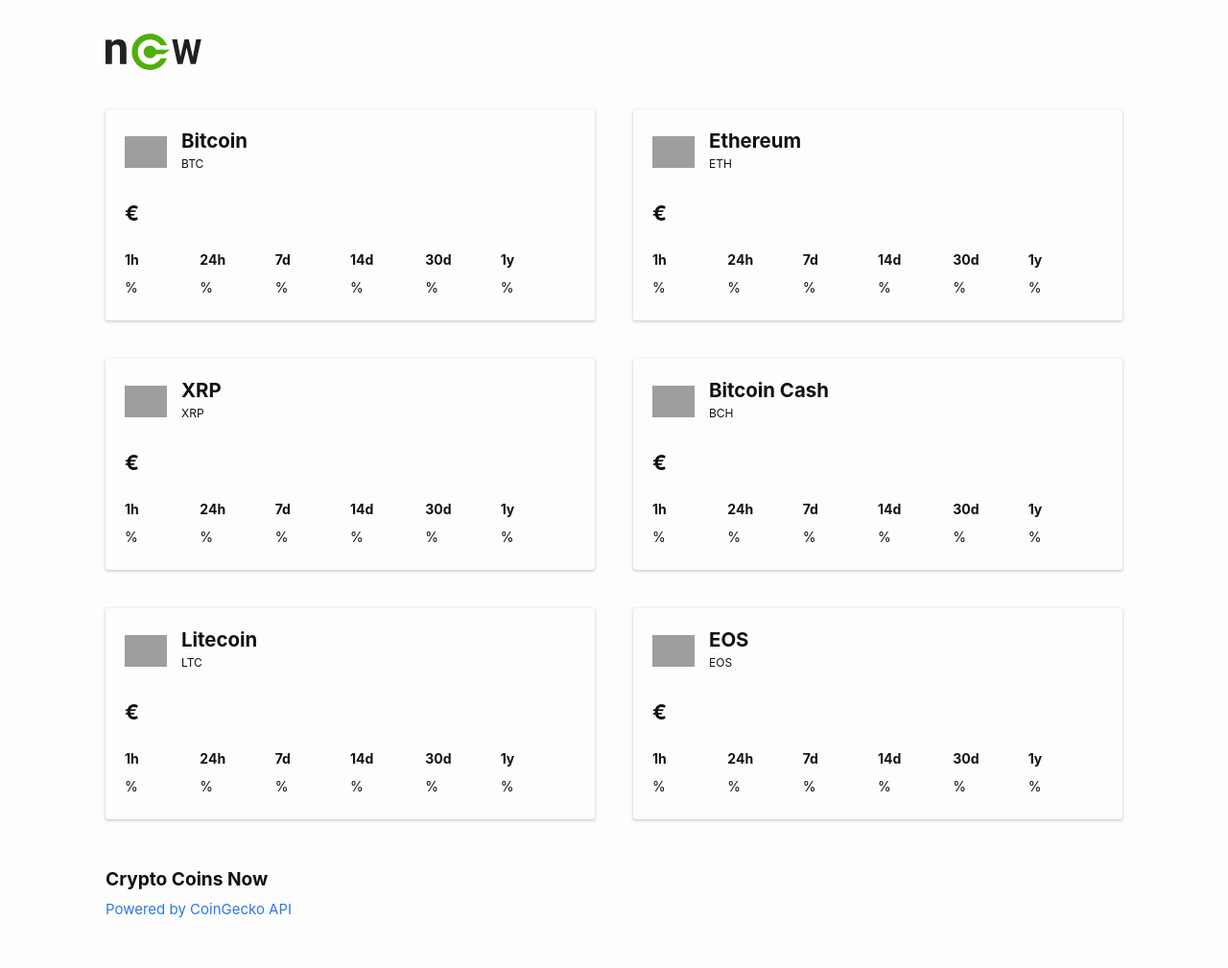
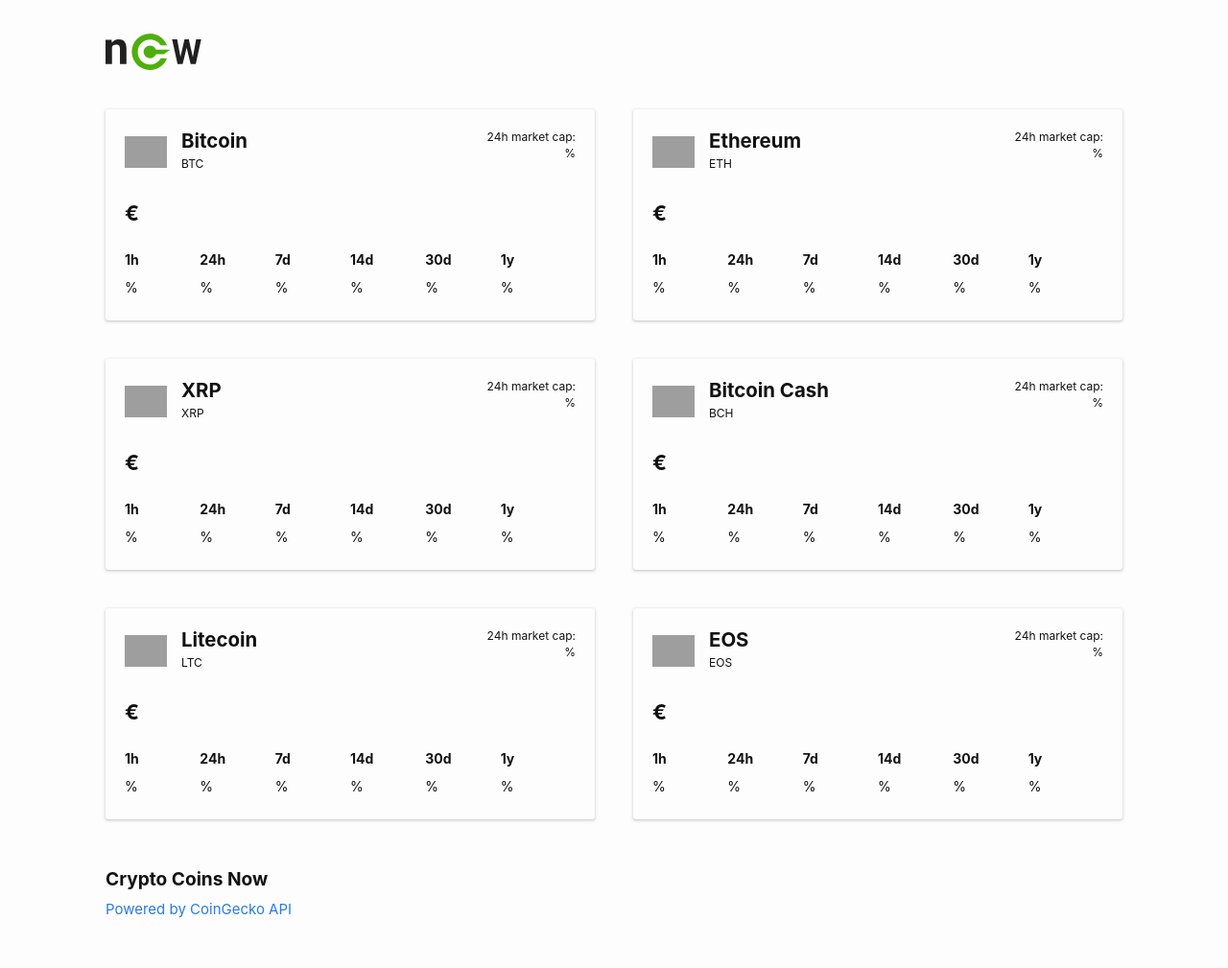
Before and after one commit to fakecoinbase/alexmsantosslashcoins, a Jekyll site: the page built from index.markdown, in a window 1280 px wide. Shown: the whole page at 96% size. Built offline with Jekyll 4.4.1, drawn with Linux system fonts in a browser that asks for light colours; grey boxes are pictures that could not be loaded.

Commit message:
add market cap

```diff
--- a/_layouts/home.html
+++ b/_layouts/home.html
@@ -12,6 +12,7 @@
     <ul id="cardContainer">
       <li id="bitcoin" class="card card-01">
         <a href="https://www.coingecko.com/en/coins/bitcoin" target="_blank">
+          <header class="card-header">
             <figure class="image">
               <img src="https://assets.coingecko.com/coins/images/1/large/bitcoin.png">
               <figcaption>
@@ -19,6 +20,11 @@
                 <p>BTC</p>
               </figcaption>
             </figure>
+            <div class="market-info">
+              <span>24h market cap:</span>
+              <span class="market_cap">%</span>
+            </div>
+          </header>
           <div class="eur-value"><span class="price">€</span><span class="plus">+</span><span class="price_change_24h"></div>
           <table>
             <tr>
@@ -42,6 +48,7 @@
       </li>
       <li id="ethereum" class="card card-02">
         <a href="https://www.coingecko.com/en/coins/ethereum" target="_blank">
+          <header class="card-header">
             <figure class="image">
               <img src="https://assets.coingecko.com/coins/images/279/large/ethereum.png">
               <figcaption>
@@ -49,6 +56,11 @@
                 <p>ETH</p>
               </figcaption>
             </figure>
+            <div class="market-info">
+              <span>24h market cap:</span>
+              <span class="market_cap">%</span>
+            </div>
+          </header>
           <div class="eur-value"><span class="price">€</span><span class="plus">+</span><span class="price_change_24h"></div>
           <table>
             <tr>
@@ -72,6 +84,7 @@
       </li>
       <li id="ripple" class="card card-01">
         <a href="https://www.coingecko.com/en/coins/xrp" target="_blank">
+          <header class="card-header">
             <figure class="image">
               <img src="https://assets.coingecko.com/coins/images/44/large/xrp.png">
               <figcaption>
@@ -79,6 +92,11 @@
                 <p>XRP</p>
               </figcaption>
             </figure>
+            <div class="market-info">
+              <span>24h market cap:</span>
+              <span class="market_cap">%</span>
+            </div>
+          </header>
           <div class="eur-value"><span class="price">€</span><span class="plus">+</span><span class="price_change_24h"></div>
           <table>
             <tr>
@@ -102,6 +120,7 @@
       </li>
       <li id="bitcoinCash" class="card card-04">
         <a href="https://www.coingecko.com/en/coins/bitcoin-cash" target="_blank">
+          <header class="card-header">
             <figure class="image">
               <img src="https://assets.coingecko.com/coins/images/7895/large/B_GPCvVG_400x400.jpg">
               <figcaption>
@@ -109,6 +128,11 @@
                 <p>BCH</p>
               </figcaption>
             </figure>
+            <div class="market-info">
+              <span>24h market cap:</span>
+              <span class="market_cap">%</span>
+            </div>
+          </header>
           <div class="eur-value"><span class="price">€</span><span class="plus">+</span><span class="price_change_24h"></div>
           <table>
             <tr>
@@ -132,6 +156,7 @@
       </li>
       <li id="litecoin" class="card card-05">
         <a href="https://www.coingecko.com/en/coins/litecoin" target="_blank">
+          <header class="card-header">
             <figure class="image">
               <img src="https://assets.coingecko.com/coins/images/2/large/litecoin.png">
               <figcaption>
@@ -139,6 +164,11 @@
                 <p>LTC</p>
               </figcaption>
             </figure>
+            <div class="market-info">
+              <span>24h market cap:</span>
+              <span class="market_cap">%</span>
+            </div>
+          </header>
           <div class="eur-value"><span class="price">€</span><span class="plus">+</span><span class="price_change_24h"></div>
           <table>
             <tr>
@@ -162,6 +192,7 @@
       </li>
       <li id="eos" class="card card-06">
         <a href="https://www.coingecko.com/en/coins/eos" target="_blank">
+          <header class="card-header">
             <figure class="image">
               <img src="https://assets.coingecko.com/coins/images/738/large/eos-eos-logo.png">
               <figcaption>
@@ -169,6 +200,11 @@
                 <p>EOS</p>
               </figcaption>
             </figure>
+            <div class="market-info">
+              <span>24h market cap:</span>
+              <span class="market_cap">%</span>
+            </div>
+          </header>
           <div class="eur-value"><span class="price">€</span><span class="plus">+</span><span class="price_change_24h"></div>
           <table>
             <tr>
--- a/_sass/minima/_layout.scss
+++ b/_sass/minima/_layout.scss
@@ -377,6 +377,18 @@
       }
     }
   }
+  .card-header {
+    display: flex;
+    justify-content: space-between;
+  }
+  .market-info {
+    font-size: 12px;
+    line-height: 17px;
+    text-align: right;
+    span {
+      display: block;
+    }
+  }
   h1 {
     margin: 0;
   }
--- a/assets/js/scripts.js
+++ b/assets/js/scripts.js
@@ -1,6 +1,5 @@
 const ul = document.getElementById('cardContainer');
 const url = 'https://api.coingecko.com/api/v3/coins/markets?vs_currency=eur&ids=bitcoin%2Cethereum%2Cripple%2Clitecoin%2Cbitcoin-cash%2Ceos&order=market_cap_desc&per_page=100&page=1&sparkline=false&price_change_percentage=1h%2C24h%2C7d%2C14d%2C30d%2C1y';
-
 const liPrice = document.querySelectorAll(".price");
 const liChange24h = document.querySelectorAll(".price_change_24h");
 const liPlus = document.querySelectorAll(".plus");
@@ -10,6 +9,7 @@
 const li14dChange = document.querySelectorAll(".change14d");
 const li30dChange = document.querySelectorAll(".change30d");
 const li1yChange = document.querySelectorAll(".change1y");
+const limarketCap24h = document.querySelectorAll(".market_cap");
 
 function loadCoins() {
   fetch(url)
@@ -25,6 +25,7 @@
         li14dChange[i].textContent = data[i].price_change_percentage_14d_in_currency.toFixed(1) + '%';
         li30dChange[i].textContent = data[i].price_change_percentage_30d_in_currency.toFixed(1) + '%';
         li1yChange[i].textContent = data[i].price_change_percentage_1y_in_currency.toFixed(1) + '%';
+        limarketCap24h[i].textContent = data[i].market_cap_change_percentage_24h.toFixed(2) + '%';
 
         if (data[i].price_change_percentage_1h_in_currency.toFixed(1) <= 0) {
             li1hChange[i].style.color = "#e15241";
@@ -60,6 +61,11 @@
         } else {
             li1yChange[i].style.color = "#4eaf0a";
         }
+        if (data[i].market_cap_change_percentage_24h.toFixed(1) <= 0) {
+            limarketCap24h[i].style.color = "#e15241";
+        } else {
+            limarketCap24h[i].style.color = "#4eaf0a";
+        }
     }
 
   });
```
Lines whose indentation alone changed are shown as unchanged.
